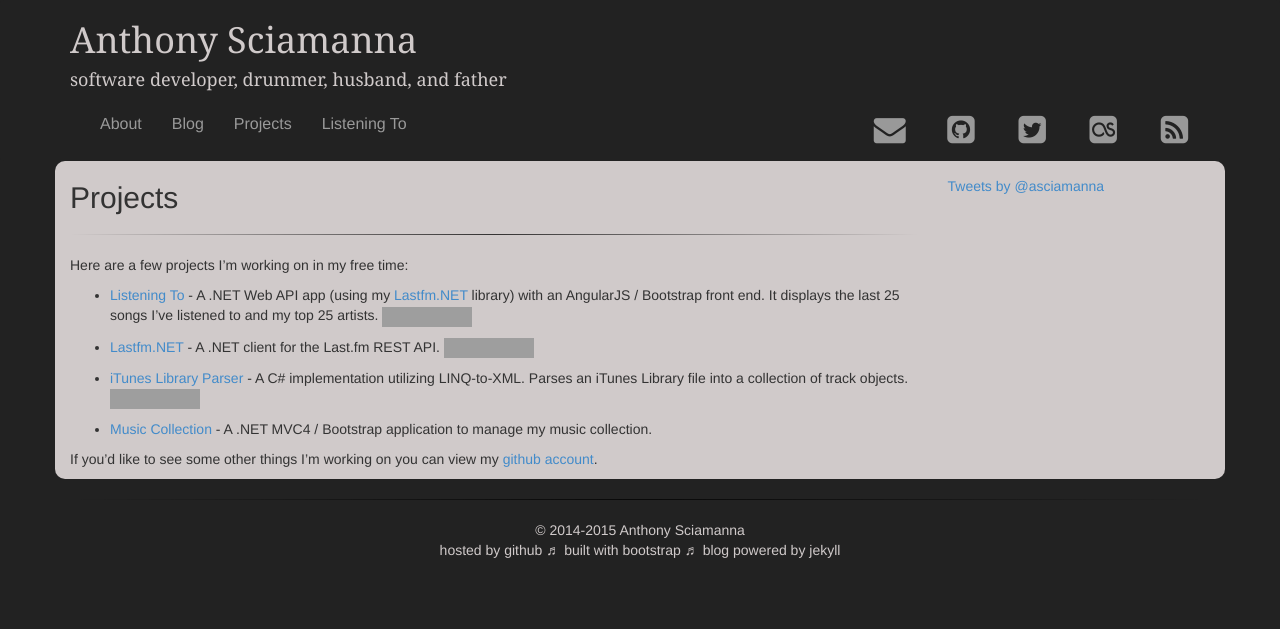
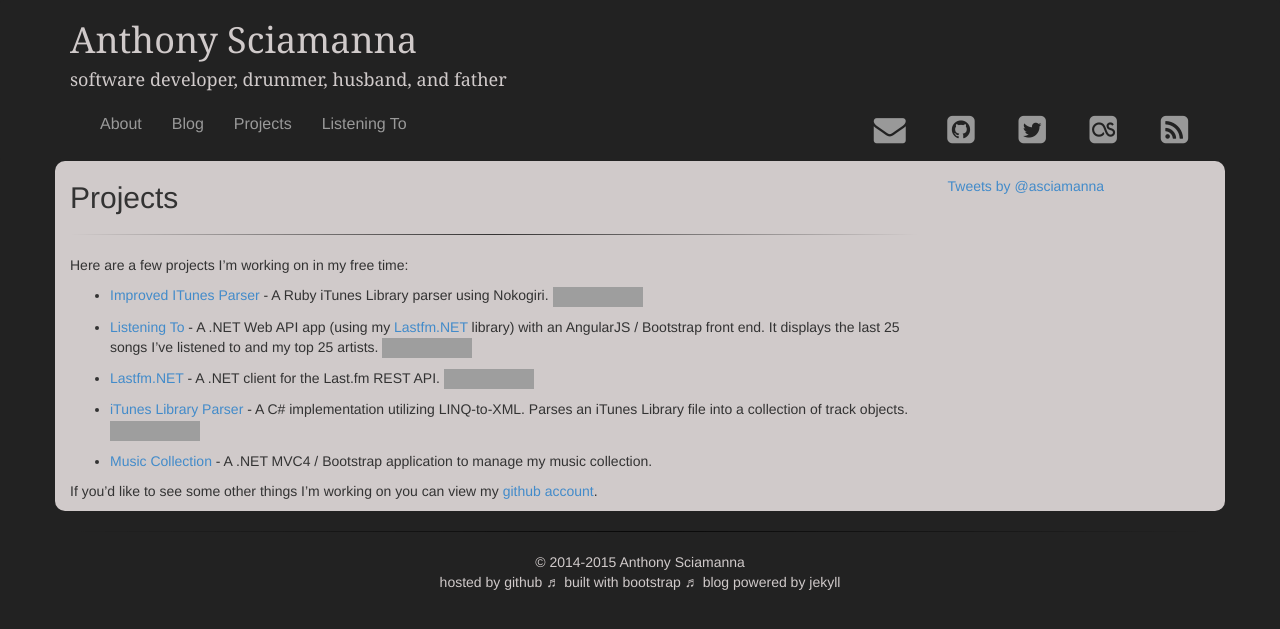
Before and after one commit to asciamanna/asciamanna.github.io, a Jekyll site: the page built from projects.md, in a window 1280 px wide. Shown: the top 629 px of the page. Built offline with Jekyll 4.4.1, drawn with Linux system fonts in a browser that asks for light colours; nearby versions of some CDN libraries; comment, search, counter and statistics services are not loaded; grey boxes are pictures that could not be loaded.

Commit message:
adding ruby itunes parser to projects list.

```diff
--- a/projects.md
+++ b/projects.md
@@ -6,6 +6,8 @@ title: Projects
 <hr/>
 Here are a few projects I'm working on in my free time:
 <br/>
+
+* [Improved ITunes Parser](https://www.github.com/asciamanna/ImprovedItunesParser) - A Ruby iTunes Library parser using Nokogiri. <a href='https://travis-ci.org/asciamanna/ImprovedItunesParser'><img src='https://travis-ci.org/asciamanna/ImprovedItunesParser.svg?branch=master'/></a>
 
 * [Listening To](https://www.github.com/asciamanna/listeningto) - A .NET Web API app (using my
 [Lastfm.NET](http://github.com/asciamanna/LastfmClient) library) with an
```
